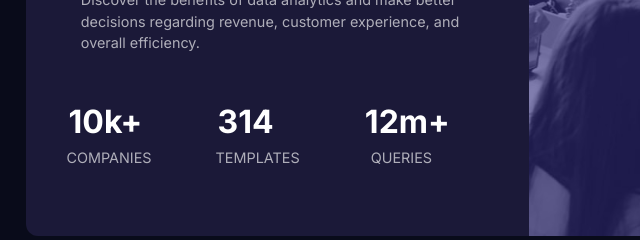
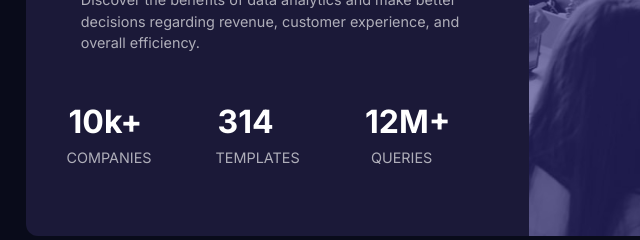
Before and after one commit to iamzakofficial/stats-preview-card-component, a plain HTML site: page index.html in a window 1280 px wide. Shown: the part 217-457 px from the top of the page, 108-748 px from the left. Drawn offline with Linux system fonts and the light colour scheme.

Commit message:
minor bug fix

```diff
--- a/index.html
+++ b/index.html
@@ -39,7 +39,7 @@
           </div>
 
           <div class="stat">
-            <h1>12m+</h1>
+            <h1>12M+</h1>
             <p>queries</p>
           </div>
 
```
